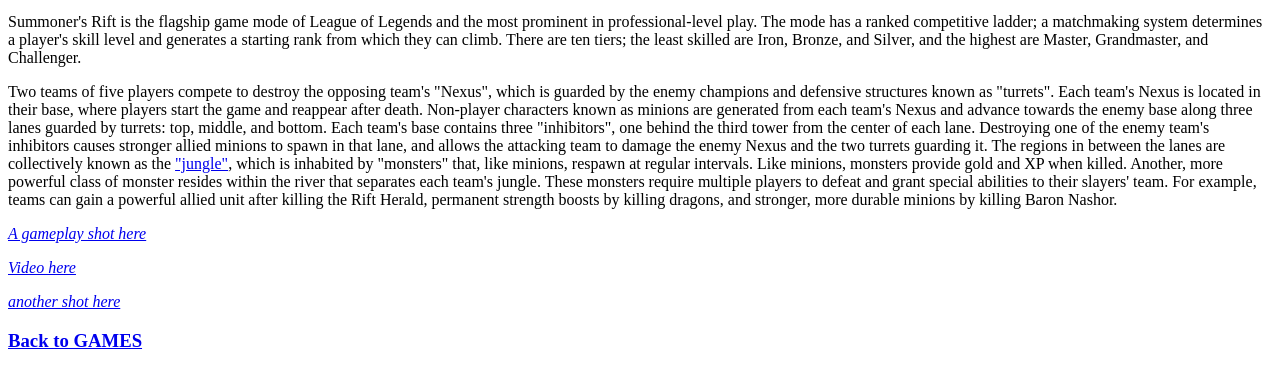
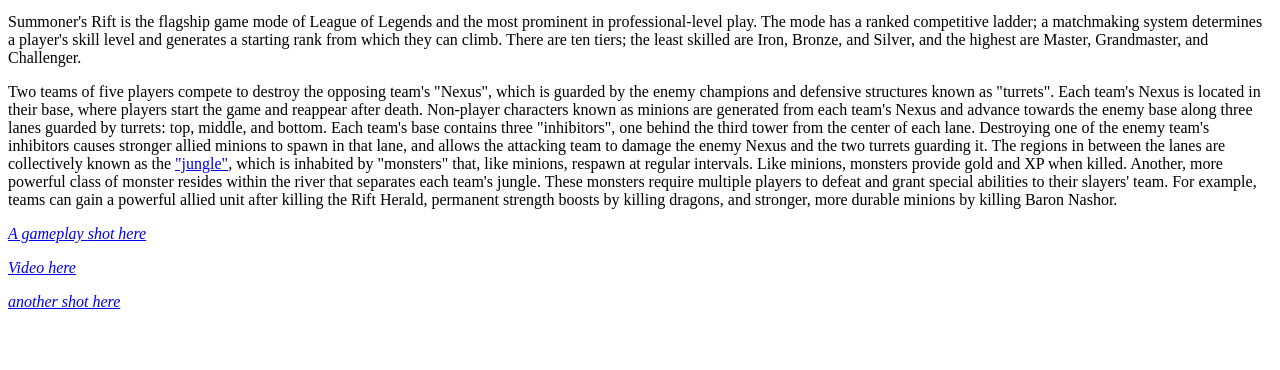
Before and after one commit to norbertj44/Games, a plain HTML site: page index.html in a window 1280 px wide. Shown: the part 1396-1766 px from the top of the page. After the commit the page ends 1723 px from the top, so only its background shows below. Drawn offline with Linux system fonts and the light colour scheme.

Commit message:
Update index.html

```diff
--- a/index.html
+++ b/index.html
@@ -51,4 +51,3 @@
 <p><a href="https://imgur.com/a/cJUjskC"><em>A gameplay shot here</em></a></p>
 <p><a href="https://www.youtube.com/watch?v=K1ZiQBHW0mM"><em>Video here</em></a></p>
 <p><a href="https://imgur.com/a/3mAsRe9"><em>another shot here</em></a></p>
-<h3 id="-back-to-games-games-"><a href="#GAMES">Back to GAMES</a></h3>
```
